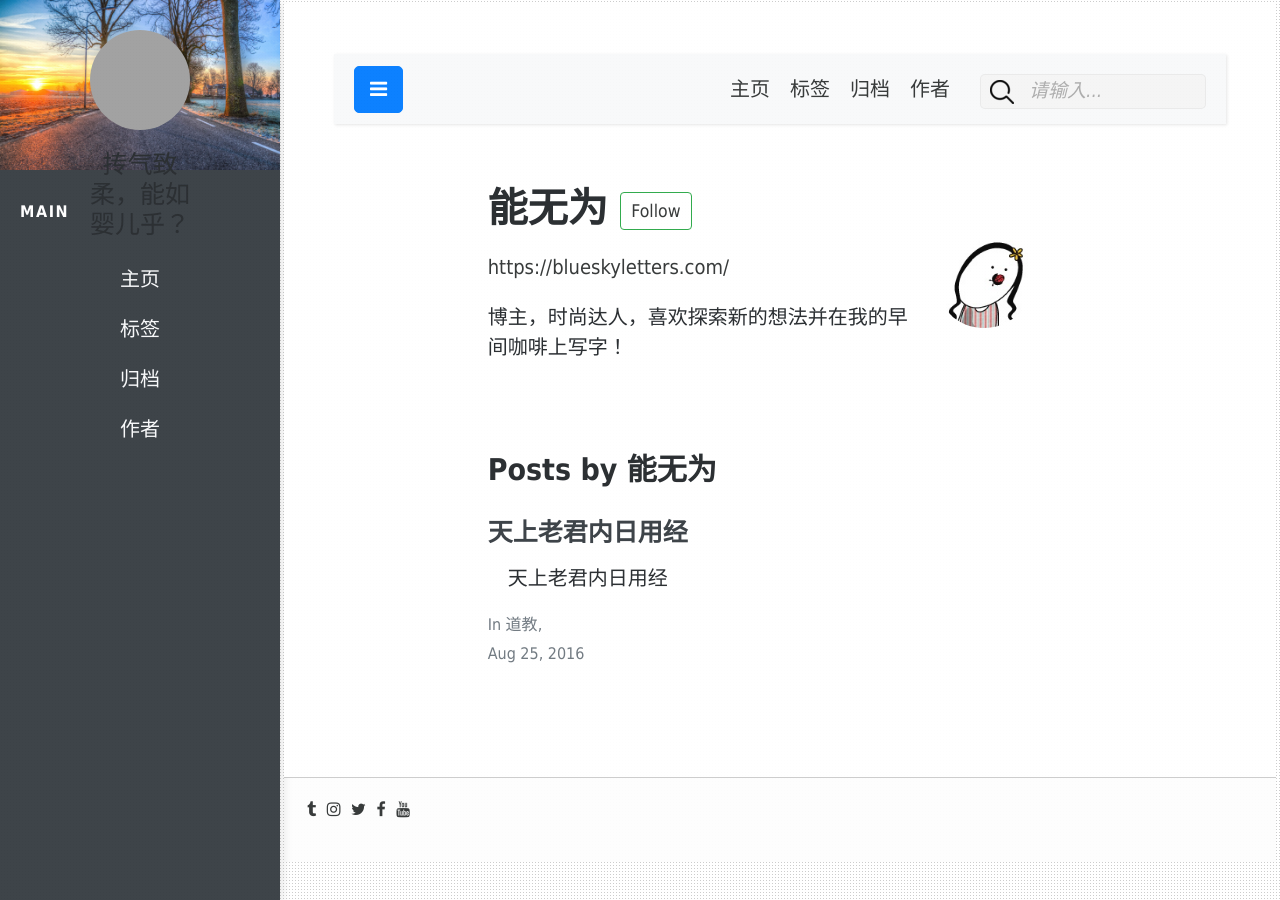
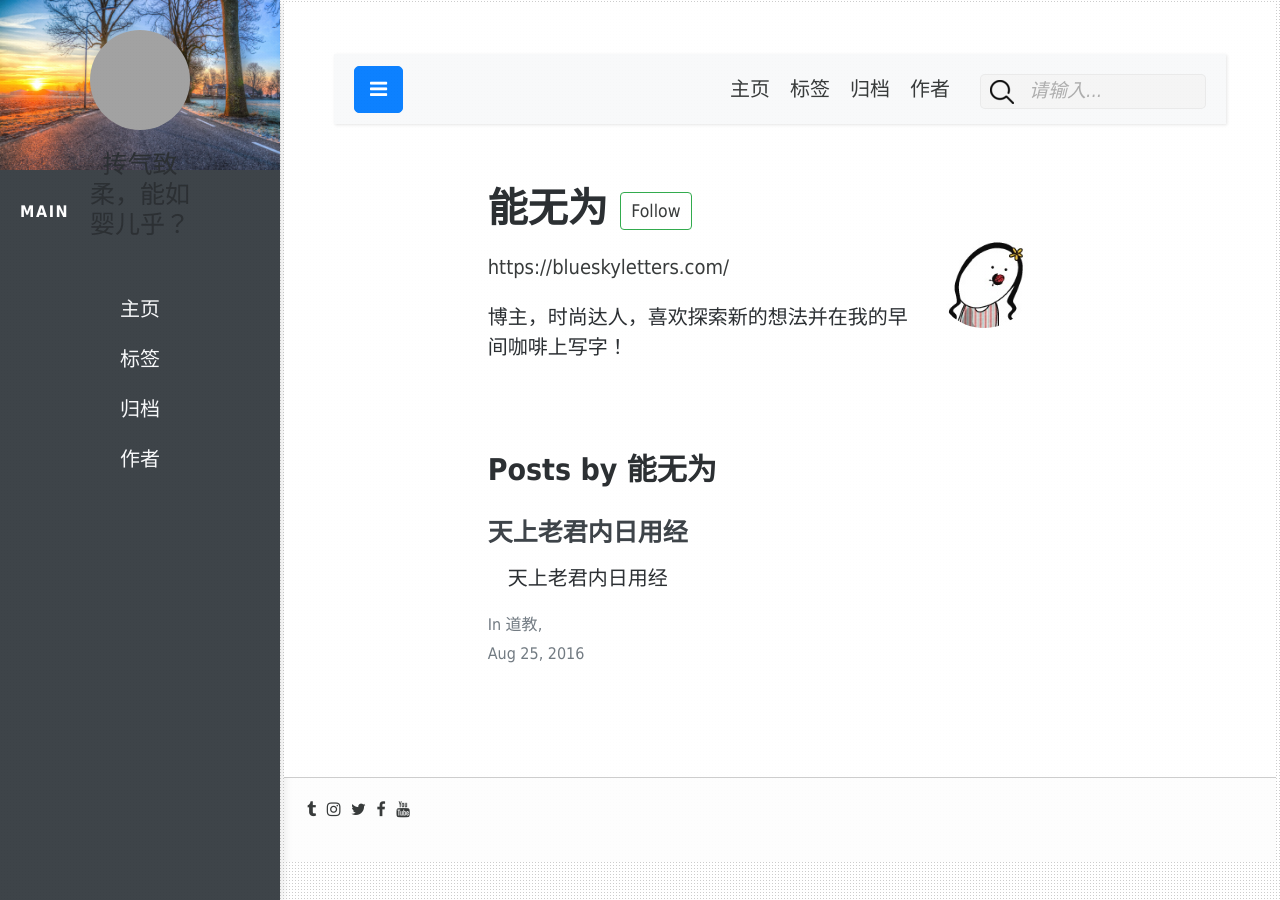
Before and after one commit to nengwuzhi/nengwuzhi.github.ioce, a Jekyll site: the page built from pages/author-author2.html, in a window 1280 px wide. Built offline with Jekyll 4.4.1, drawn with Linux system fonts in a browser that asks for light colours; nearby versions of some CDN libraries; grey boxes are pictures that could not be loaded.

Commit message:
Update Side_navigation.html

```diff
--- a/_includes/Side_navigation.html
+++ b/_includes/Side_navigation.html
@@ -8,7 +8,7 @@
   	</div>
   		<p class="text-white font-weight-bold text-uppercase px-3 small pb-4 mb-0">Main</p>
 
-  		<ul class="nav flex-column bg-Inverse mb-0">
+  		<ul class="nav flex-column bg-Inverse mb-0 nav py-4">
     		<li class="nav-item active">
       			<a href="/" class="nav-link text-light bg-dark">
                 	<i class="text-Inverse fa-fw"></i>主页</a>
```
